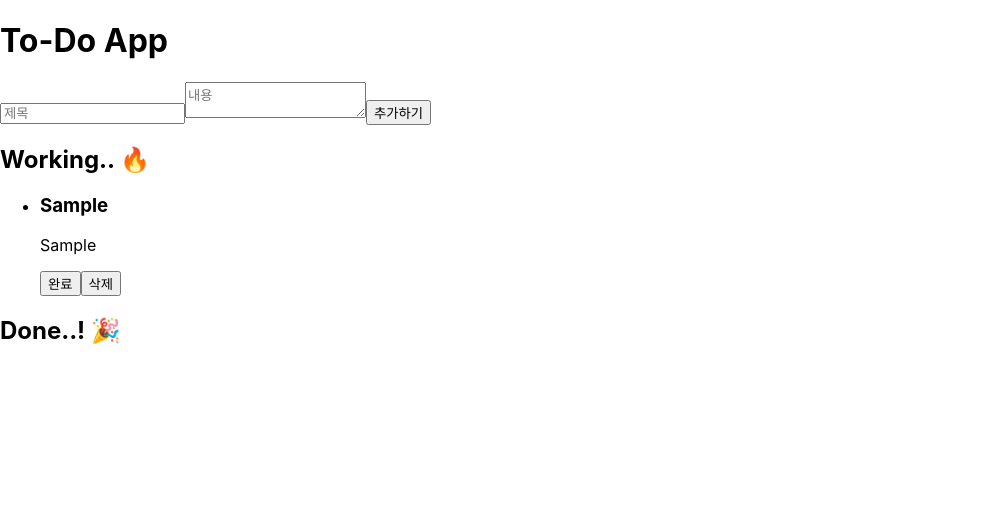
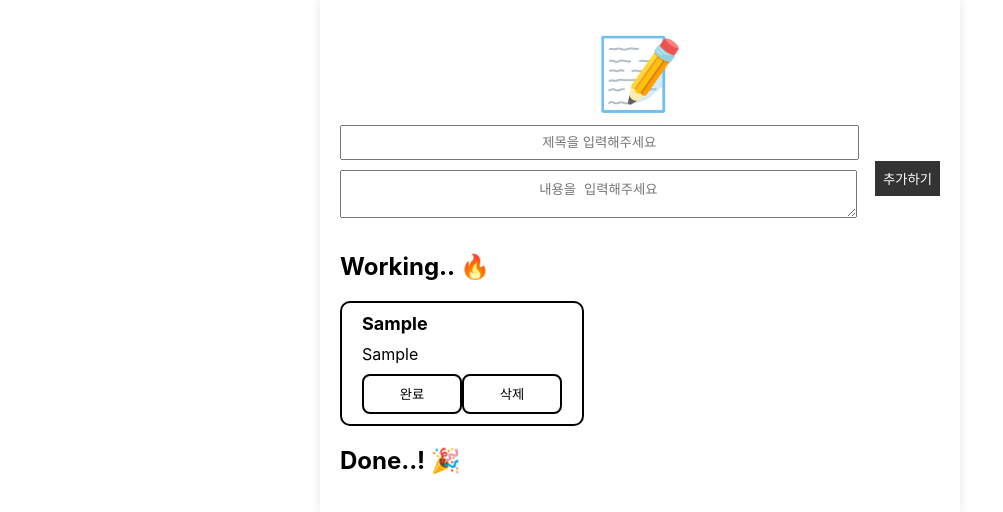
Before and after one commit to suzzjeon/todoproject, a React (Create React App) app: page / in a window 1280 px wide. Both pictures are taken after typing "Sample", "Sample" into the empty fields and a click on the button "추가하기". Shown: the top 512 px of the page, without its empty margins (0-1003 px from the left). Built offline with nearby package versions, Linux system fonts and the light colour scheme.

Commit message:
feat: Add initial styling

```diff
--- a/src/App.css
+++ b/src/App.css
@@ -1,38 +1,14 @@
-.App {
+/* App.css */
+
+.app-container {
+  max-width: 600px;
+  margin: 0 auto;
+  padding: 20px;
+  box-shadow: 0px 0px 10px rgba(0, 0, 0, 0.1);
+}
+
+h1 {
+  font-size: 70px;
+  margin: 10px;
   text-align: center;
 }
-
-.App-logo {
-  height: 40vmin;
-  pointer-events: none;
-}
-
-@media (prefers-reduced-motion: no-preference) {
-  .App-logo {
-    animation: App-logo-spin infinite 20s linear;
-  }
-}
-
-.App-header {
-  background-color: #282c34;
-  min-height: 100vh;
-  display: flex;
-  flex-direction: column;
-  align-items: center;
-  justify-content: center;
-  font-size: calc(10px + 2vmin);
-  color: white;
-}
-
-.App-link {
-  color: #61dafb;
-}
-
-@keyframes App-logo-spin {
-  from {
-    transform: rotate(0deg);
-  }
-  to {
-    transform: rotate(360deg);
-  }
-}
--- a/src/App.js
+++ b/src/App.js
@@ -1,10 +1,11 @@
-import React from 'react';
-import AddTodoForm from './components/AddTodoForm';
-import TodoList from './components/TodoList';
-import { useLocalStorage } from './components/UseLocalStorage';
+import React from "react";
+import AddTodoForm from "./components/AddTodoForm";
+import TodoList from "./components/TodoList";
+import { useLocalStorage } from "./components/UseLocalStorage";
+import './App.css';
 
 const App = () => {
-  const [todos, setTodos] = useLocalStorage('todos', []);
+  const [todos, setTodos] = useLocalStorage("todos", []);
 
   const addTodo = (todo) => {
     setTodos([...todos, todo]);
@@ -23,8 +24,8 @@ const App = () => {
   };
 
   return (
-    <div>
-      <h1>To-Do App</h1>
+    <div className="app-container">
+      <h1>📝</h1>
       <AddTodoForm addTodo={addTodo} />
       <TodoList todos={todos} toggleTodo={toggleTodo} deleteTodo={deleteTodo} />
     </div>
--- /dev/null
+++ b/src/components/AddTodoForm.css
@@ -0,0 +1,32 @@
+.form-container {
+    display: flex;
+    align-items: center;
+    margin-bottom: 20px;
+  }
+
+  .input-container {
+    flex-grow: 1;
+    margin-right: 10px;
+  }
+
+  .input-field {
+    width: 95%;
+    padding: 0.5rem;
+    margin-bottom: 10px;
+  }
+
+  .input-field::placeholder {
+    text-align: center;
+  }
+
+  .submit-button {
+    padding: 0.5rem;
+    background-color: #333;
+    color: #fff;
+    border: none;
+    cursor: pointer;
+  }
+
+  .submit-button:hover {
+    background-color: #555;
+  }
--- a/src/components/AddTodoForm.js
+++ b/src/components/AddTodoForm.js
@@ -1,4 +1,5 @@
 import React, { useState } from 'react';
+import './AddTodoForm.css';
 
 const AddTodoForm = ({ addTodo }) => {
   const [todo, setTodo] = useState({ title: '', body: '' });
@@ -19,22 +20,28 @@ const AddTodoForm = ({ addTodo }) => {
 
   return (
     <form onSubmit={onSubmitHandler}>
+      <div className="form-container">
+        <div className="input-container">
           <input
             type="text"
             name="title"
             value={todo.title}
             onChange={onChangeHandler}
-        placeholder="제목"
+            placeholder="제목을 입력해주세요"
+            className="input-field"
             required
           />
           <textarea
             name="body"
             value={todo.body}
             onChange={onChangeHandler}
-        placeholder="내용"
+            placeholder="내용을 입력해주세요"
+            className="input-field"
             required
           ></textarea>
-      <button type="submit">추가하기</button>
+        </div>
+        <button type="submit" className="submit-button">추가하기</button>
+      </div>
     </form>
   );
 };
--- /dev/null
+++ b/src/components/TodoItem.css
@@ -0,0 +1,47 @@
+.todo-card-container {
+    display: flex;
+    flex-wrap: wrap;
+    gap: 20px;
+  }
+
+  .todo-card {
+    width: 200px;
+    border: 2px solid black;
+    border-radius: 10px;
+    padding: 10px 20px;
+  }
+
+  .card-title {
+    margin: 0;
+    font-size: 18px;
+  }
+
+  .card-body {
+    margin: 10px 0;
+  }
+
+  .toggle-button {
+    border:none;
+    width: 50%;
+    height: 40px;
+    border-radius: 8px;
+    cursor: pointer;
+    border: 2px solid black;
+    background-color: #fff;
+  }
+
+  .delete-button {
+    border:none;
+    width: 50%;
+    height: 40px;
+    border-radius: 8px;
+    cursor: pointer;
+    border: 2px solid black;
+    background-color: #fff;
+  }
+
+
+  .toggle-button:hover,
+  .delete-button:hover {
+    background-color: #999;
+  }
--- a/src/components/TodoItem.js
+++ b/src/components/TodoItem.js
@@ -1,4 +1,5 @@
 import React from 'react';
+import './TodoItem.css';
 
 const TodoItem = ({ todo, toggleTodo, deleteTodo }) => {
   const { id, title, body, isDone } = todo;
@@ -12,12 +13,12 @@ const TodoItem = ({ todo, toggleTodo, deleteTodo }) => {
   };
 
   return (
-    <li>
-      <h3>{title}</h3>
-      <p>{body}</p>
-      <button onClick={handleToggle}>{isDone ? '취소' : '완료'}</button>
-      <button onClick={handleDelete}>삭제</button>
-    </li>
+    <div className="todo-card">
+      <h3 className="card-title">{title}</h3>
+      <p className="card-body">{body}</p>
+      <button className="toggle-button" onClick={handleToggle}>{isDone ? '취소' : '완료'}</button>
+      <button className="delete-button" onClick={handleDelete}>삭제</button>
+    </div>
   );
 };
 
--- a/src/components/TodoList.js
+++ b/src/components/TodoList.js
@@ -16,11 +16,15 @@ const TodoList = ({ todos, toggleTodo, deleteTodo }) => {
   const doneTodos = todos.filter((todo) => todo.isDone);
 
   return (
-    <div>
+    <div className="todo-list">
       <h2>Working.. 🔥</h2>
-      <ul>{renderTodos(workingTodos)}</ul>
+      <div className="todo-card-container">
+        {renderTodos(workingTodos)}
+      </div>
       <h2>Done..! 🎉</h2>
-      <ul>{renderTodos(doneTodos)}</ul>
+      <div className="todo-card-container">
+        {renderTodos(doneTodos)}
+      </div>
     </div>
   );
 };
```
Also changed, not shown: public/logo.png. Lines whose indentation alone changed are shown as unchanged.
